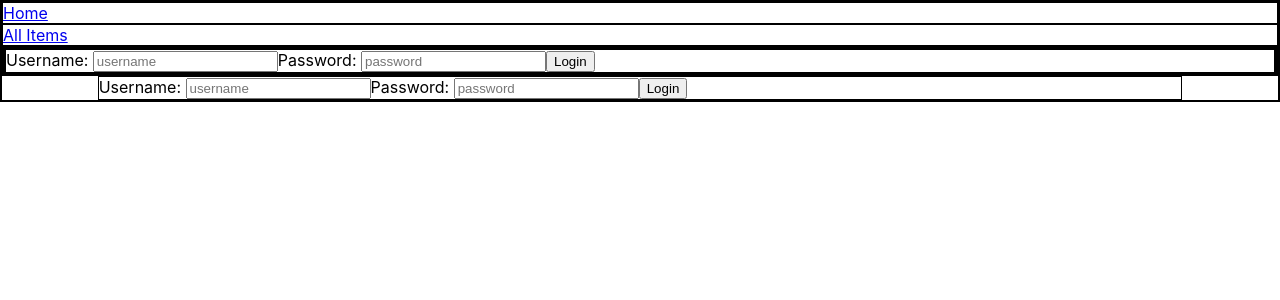
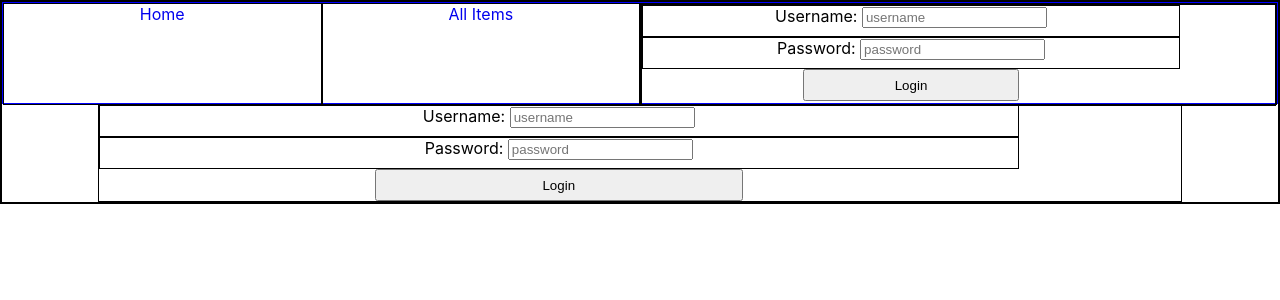
Before and after one commit to BennyZ3/BZ-CTA-Store, a React (Create React App) app in the folder front-end/: page /login in a window 1280 px wide. Shown: the top 300 px of the page. Built offline with nearby package versions, Linux system fonts and the light colour scheme; no server answers.

Commit message:
resolved cart viewability

```diff
--- a/front-end/src/App.js
+++ b/front-end/src/App.js
@@ -11,6 +11,8 @@ import NavBar from "./Components/NavBar";
 import Login from "./Components/Login";
 import { useState, useEffect } from "react";
 import axios from "axios";
+import Cart from "./Components/Cart";
+import CartPage from "./Pages/CartPage";
 
 function App() {
   // document.cookie = document.cookie.split("=")[1]
@@ -39,6 +41,7 @@ function App() {
             <Route path="/products/:id" element={<Details />} />
             <Route path="/products/new" element={<New />} />
             <Route path="/products/:id/edit" element={<Edit />} />
+            <Route path="/cart" element={<CartPage />} />
             <Route path="*" element={<PageNotFound />} />
           </Routes>
         </main>
--- a/front-end/src/Components/Cart.js
+++ b/front-end/src/Components/Cart.js
@@ -1,3 +1,6 @@
+import { Link } from "react-router-dom";
+// import Product from "./Product";
+
 const { default: axios } = require("axios");
 const { useEffect, useState } = require("react");
 
@@ -13,9 +16,32 @@ const Cart = (props) => {
       .then((response) => {
         setCart(response.data.payload);
       });
-  });
+  }, [props]);
   return (
-    <div>{props.nav ? <p>{cart.length} </p> : <>{console.log(cart)}</>}</div>
+    <div>
+      {/* {props.nav ? ( */}
+      <Link to="/cart">
+        <p>Cart: {cart.length} </p>
+      </Link>
+      {/* //   ) : (
+        //       <table>
+        //           <thead>
+        //               <tr>
+        //                   <th>Image</th>
+        //                   <th>Name</th>
+        //                   <th>Price</th>
+        //                   <th>Rating</th>
+        //                   <th>In Stock</th>
+        //               </tr>
+        //           </thead>
+        //           <tbody>
+        //               {cart.map((product) => {
+        //                   return <Product key={product.id} product={product} />;
+        //               })}
+        //           </tbody>
+        //       </table>
+        //   )} */}
+    </div>
   );
 };
 
--- a/front-end/src/Components/Login.js
+++ b/front-end/src/Components/Login.js
@@ -36,6 +36,7 @@ const Login = () => {
   return (
     <div className="Login">
       <form className="LoginForm" onSubmit={handleSubmit}>
+        <div>
           <label for="username">Username: </label>
           <input
             type="text"
@@ -44,6 +45,8 @@ const Login = () => {
             placeholder="username"
             onChange={handleChange}
           ></input>
+        </div>
+        <div>
           <label for="password">Password: </label>
           <input
             type="text"
@@ -52,6 +55,7 @@ const Login = () => {
             placeholder="password"
             onChange={handleChange}
           ></input>
+        </div>
         <button type="submit">Login</button>
       </form>
     </div>
--- /dev/null
+++ b/front-end/src/Components/Nav.css
@@ -0,0 +1,38 @@
+nav {
+  display: grid;
+  grid-template-columns: 1fr 1fr 2fr;
+  height: 100px;
+  border: 1px solid blue;
+}
+
+nav div {
+  /* justify-content: center; */
+  text-align: center;
+  height: 100%;
+}
+
+a {
+  text-decoration: none;
+}
+
+.navUser {
+  display: grid;
+  grid-template-columns: 1fr;
+}
+
+.Login form {
+  display: grid;
+  grid-template-columns: 1fr;
+  width: 85%;
+  grid-template-rows: 1fr 1fr 1fr;
+}
+
+.Login form div {
+  height: 30px;
+  text-align: center;
+}
+
+.Login form button {
+  width: 40%;
+  margin-left: 30%;
+}
--- a/front-end/src/Components/NavBar.js
+++ b/front-end/src/Components/NavBar.js
@@ -2,6 +2,7 @@ import { Link } from "react-router-dom";
 import { useState, useEffect } from "react";
 import Login from "./Login";
 import Cart from "./Cart";
+import "./Nav.css";
 
 function NavBar() {
   const [user, setUser] = useState({});
@@ -24,20 +25,16 @@ function NavBar() {
       </Link>
       {/* Login /register*/}
       <div className="navUser">
-        <div>
         {user.username ? (
           <>
-              {user.username}
+            User: {user.username}
             <div onClick={handleLogout}>Logout</div>
             {/* Cart if login */}
             <Cart nav={true} username={user.username} />
           </>
         ) : (
-            <div>
           <Login />
-            </div>
         )}
-        </div>
       </div>
     </nav>
   );
--- /dev/null
+++ b/front-end/src/Pages/CartPage.js
@@ -0,0 +1,60 @@
+import { Link } from "react-router-dom";
+import Product from "../Components/Product";
+
+const { default: axios } = require("axios");
+const { useEffect, useState } = require("react");
+
+const CartPage = () => {
+  const API = process.env.REACT_APP_API_URL;
+  const [cart, setCart] = useState([]);
+  useEffect(async () => {
+    await axios
+      .post(`${API}/users/cart`, {
+        username: document.cookie.split("=")[1],
+      })
+      .then((response) => {
+        setCart(response.data.payload);
+      });
+  }, [document.cookie]);
+  let cartTotal = 0;
+  return (
+    <div>
+      <table>
+        <thead>
+          <tr>
+            <th>Image</th>
+            <th>Name</th>
+            <th>Price</th>
+            <th>Rating</th>
+            <th>In Stock</th>
+          </tr>
+        </thead>
+        <tbody>
+          {cart.map((product) => {
+            if (product.inventory > 0) {
+              cartTotal += Number(product.price);
+            }
+            return (
+              <tr>
+                <td>
+                  <img className="thumbs" src={`${product.image}`} />
+                </td>
+                <td>
+                  <Link to={`/products/${product.id}`}>
+                    <h4>{product.name}</h4>
+                  </Link>
+                </td>
+                <td>{product.price}</td>
+                <td>{product.rating}</td>
+                <td>{product.inventory > 0 ? "yes" : "no"}</td>
+              </tr>
+            );
+          })}
+        </tbody>
+      </table>
+      <p>Total: {cartTotal}</p>
+    </div>
+  );
+};
+
+export default CartPage;
--- a/front-end/src/Pages/Details.js
+++ b/front-end/src/Pages/Details.js
@@ -15,6 +15,10 @@ const Details = () => {
       .then((response) => setProduct(response.data.payload))
       .catch((error) => console.warn(error));
   }, [API, params.id]);
+
+  const handleAddToCart = () => {
+    //   axios;
+  };
 
   //admin only
   const handleDelete = () => {
@@ -42,6 +46,7 @@ const Details = () => {
       <div>
         <strong>Inventory:</strong> {product.inventory}
       </div>
+      <button onClick={handleAddToCart}>Add to Cart</button>
       <Link to={`/products`}>
         <button>Back</button>
       </Link>
```
Also changed, not shown: 2 other files (tests, documents, lock files or other folders). Lines whose indentation alone changed are shown as unchanged.
